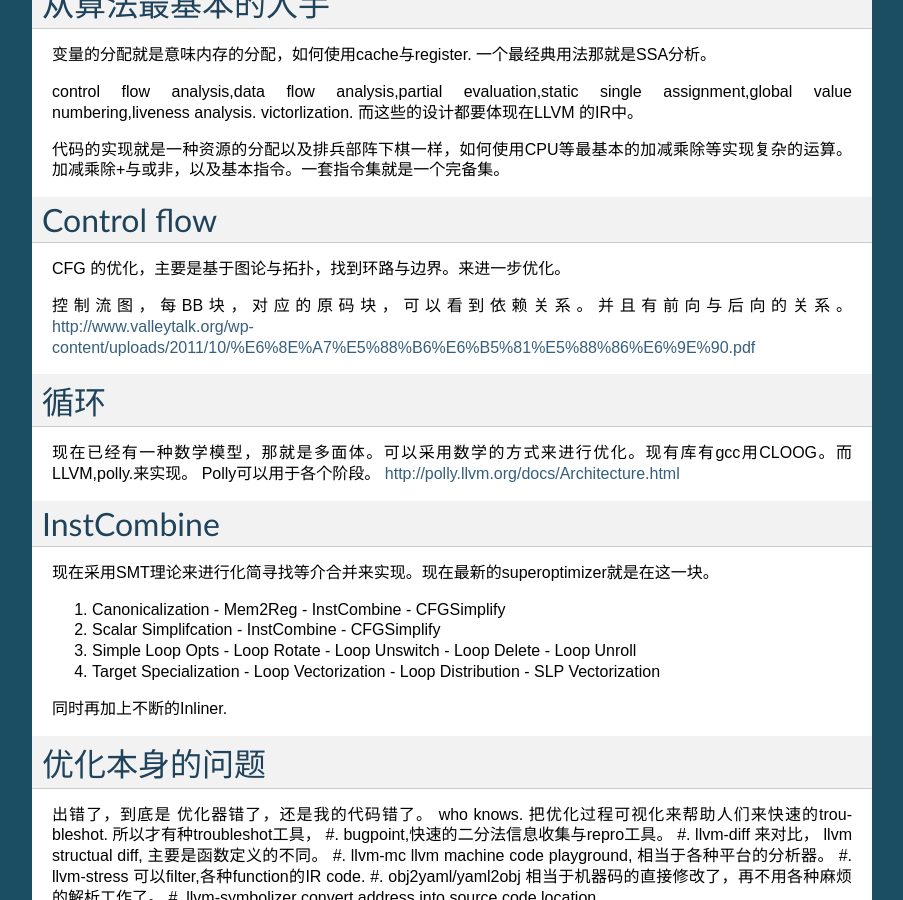
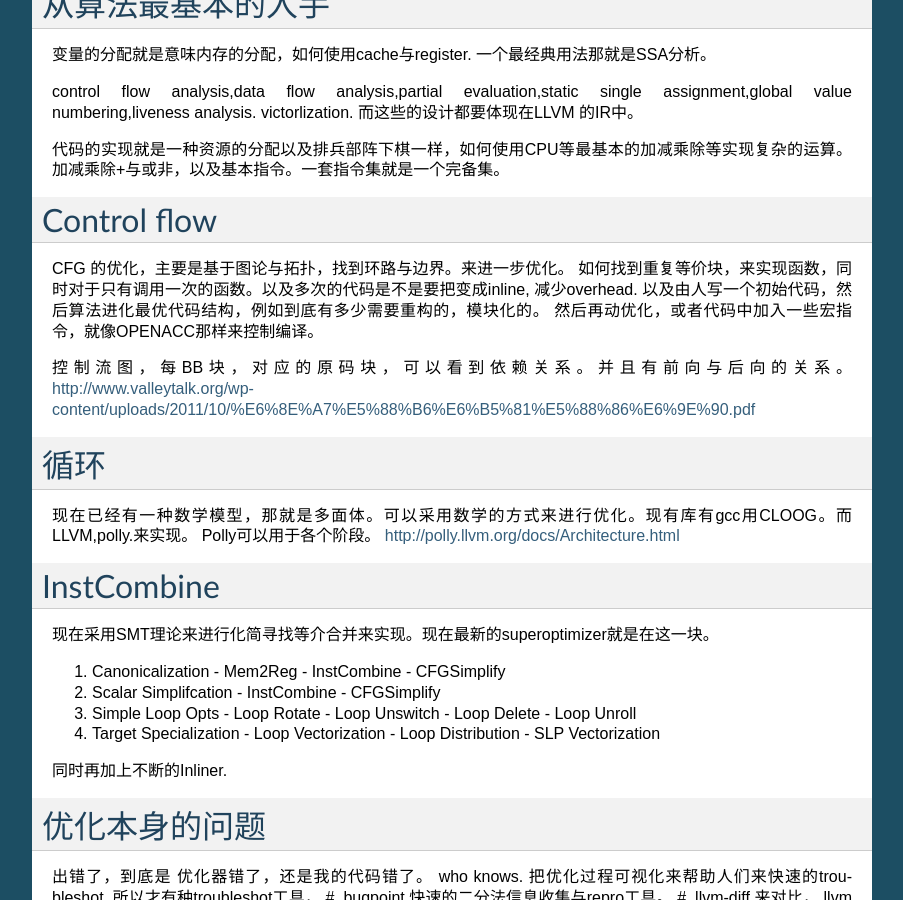
Before and after one commit to gwli/Programming, a Sphinx documentation site: the page built from source/content/Stage_3/LLVM/Optimiztion.rst, in a window 1280 px wide and 900 px high, scrolled down 913 px. Shown: the whole window, without its empty margins (198-1101 px from the left). Built offline with Sphinx 7.4.7, drawn with Linux system fonts in a browser that asks for light colours.

Commit message:
CFG 的优化原理

```diff
--- a/source/content/Stage_3/LLVM/Optimiztion.rst
+++ b/source/content/Stage_3/LLVM/Optimiztion.rst
@@ -57,6 +57,7 @@ Control flow
 =============
 
 CFG 的优化，主要是基于图论与拓扑，找到环路与边界。来进一步优化。
+如何找到重复等价块，来实现函数，同时对于只有调用一次的函数。以及多次的代码是不是要把变成inline, 减少overhead. 以及由人写一个初始代码，然后算法进化最优代码结构，例如到底有多少需要重构的，模块化的。 然后再动优化，或者代码中加入一些宏指令，就像OPENACC那样来控制编译。
 
 控制流图，每BB块，对应的原码块，可以看到依赖关系。并且有前向与后向的关系。
 http://www.valleytalk.org/wp-content/uploads/2011/10/%E6%8E%A7%E5%88%B6%E6%B5%81%E5%88%86%E6%9E%90.pdf
```
